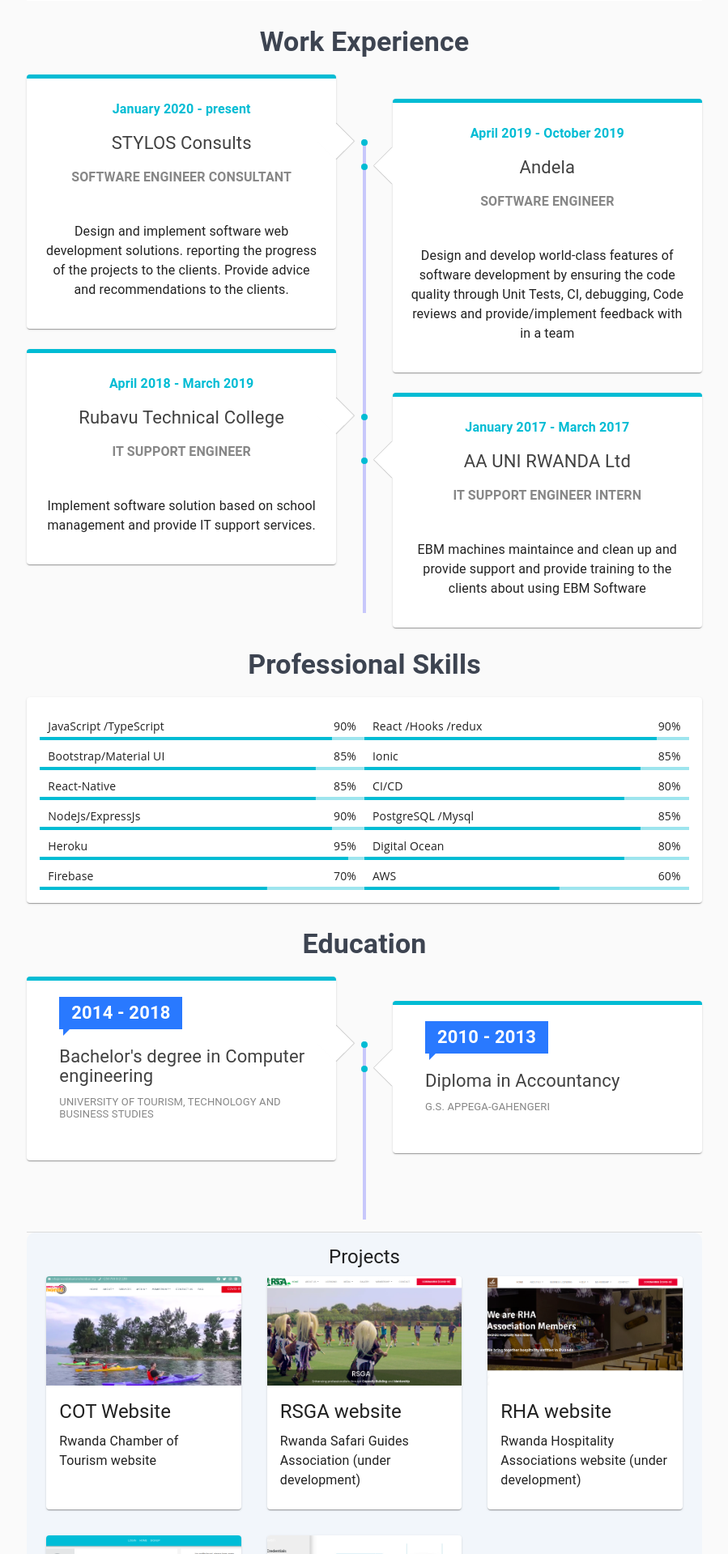
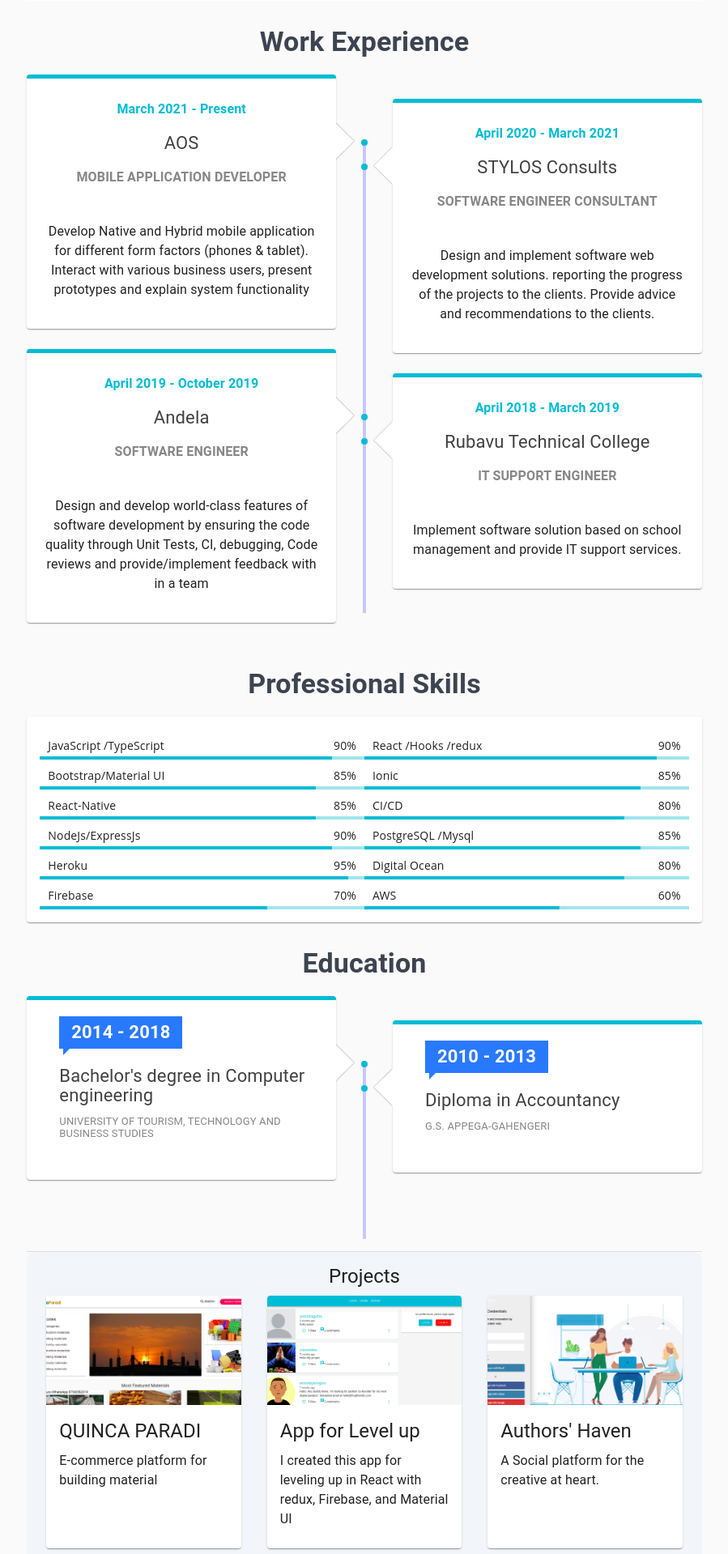
Before and after one commit to niyoceles/celestin-niyonsaba-portifolio, a React (Create React App) app: page / in a window 1280 px wide. Shown: the part 701-2620 px from the top of the page at 81% size, without its empty margins (195-1094 px from the left). Built offline with nearby package versions, Linux system fonts and the light colour scheme.

Commit message:
move to aos

```diff
--- a/src/components/content/experiences/index.js
+++ b/src/components/content/experiences/index.js
@@ -50,7 +50,14 @@ const Experiences = () => {
 	const classes = useStyles();
 	let experiences = [
 		{
-			year: 'January 2020 - present',
+			year: 'March 2021 - Present ',
+			company: 'AOS',
+			title: 'Mobile application developer',
+			description:
+				'Develop Native and Hybrid mobile application for different form factors (phones & tablet). Interact with various business users, present prototypes and explain system functionality',
+		},
+		{
+			year: 'April 2020 - March 2021',
 			company: 'STYLOS Consults',
 			title: 'Software engineer consultant',
 			description:
@@ -69,13 +76,6 @@ const Experiences = () => {
 			title: 'IT support engineer',
 			description:
 				'Implement software solution based on school management and provide IT support services.',
-		},
-		{
-			year: 'January 2017 - March 2017',
-			company: 'AA UNI RWANDA Ltd',
-			title: 'IT support Engineer intern',
-			description:
-				'EBM machines maintaince and clean up and provide support and provide training to the clients about using EBM Software',
 		},
 	];
 
--- a/src/components/content/projects/index.js
+++ b/src/components/content/projects/index.js
@@ -79,23 +79,23 @@ const useStyles = makeStyles(theme => ({
 }));
 
 const projects = [
+	// {
+	// 	image: `${require('../../../assets/images/cot.png')}`,
+	// 	link: 'https://cot.org.rw/',
+	// 	title: 'COT Website',
+	// 	description: 'Rwanda Chamber of Tourism website',
+	// },
+	// {
+	// 	image: `${require('../../../assets/images/rsga.png')}`,
+	// 	link: 'https://rsga.rcot.org.rw/',
+	// 	title: 'RSGA website',
+	// 	description: 'Rwanda Safari Guides Association (under development)',
+	// },
 	{
-		image: `${require('../../../assets/images/cot.png')}`,
-		link: 'https://cot.org.rw/',
-		title: 'COT Website',
-		description: 'Rwanda Chamber of Tourism website',
-	},
-	{
-		image: `${require('../../../assets/images/rsga.png')}`,
-		link: 'https://rsga.rcot.org.rw/',
-		title: 'RSGA website',
-		description: 'Rwanda Safari Guides Association (under development)',
-	},
-	{
-		image: `${require('../../../assets/images/rha.png')}`,
-		link: 'https://rha.rcot.org.rw/',
-		title: 'RHA website',
-		description: 'Rwanda Hospitality Associations website (under development)',
+		image: `${require('../../../assets/images/quinca-paradi.png')}`,
+		link: 'https://quincaparadi.com/',
+		title: 'QUINCA PARADI',
+		description: 'E-commerce platform for building material',
 	},
 	{
 		image: `${require('../../../assets/images/relax-app.png')}`,
```
Also changed, not shown: src/assets/images/quinca-paradi.png (added).
